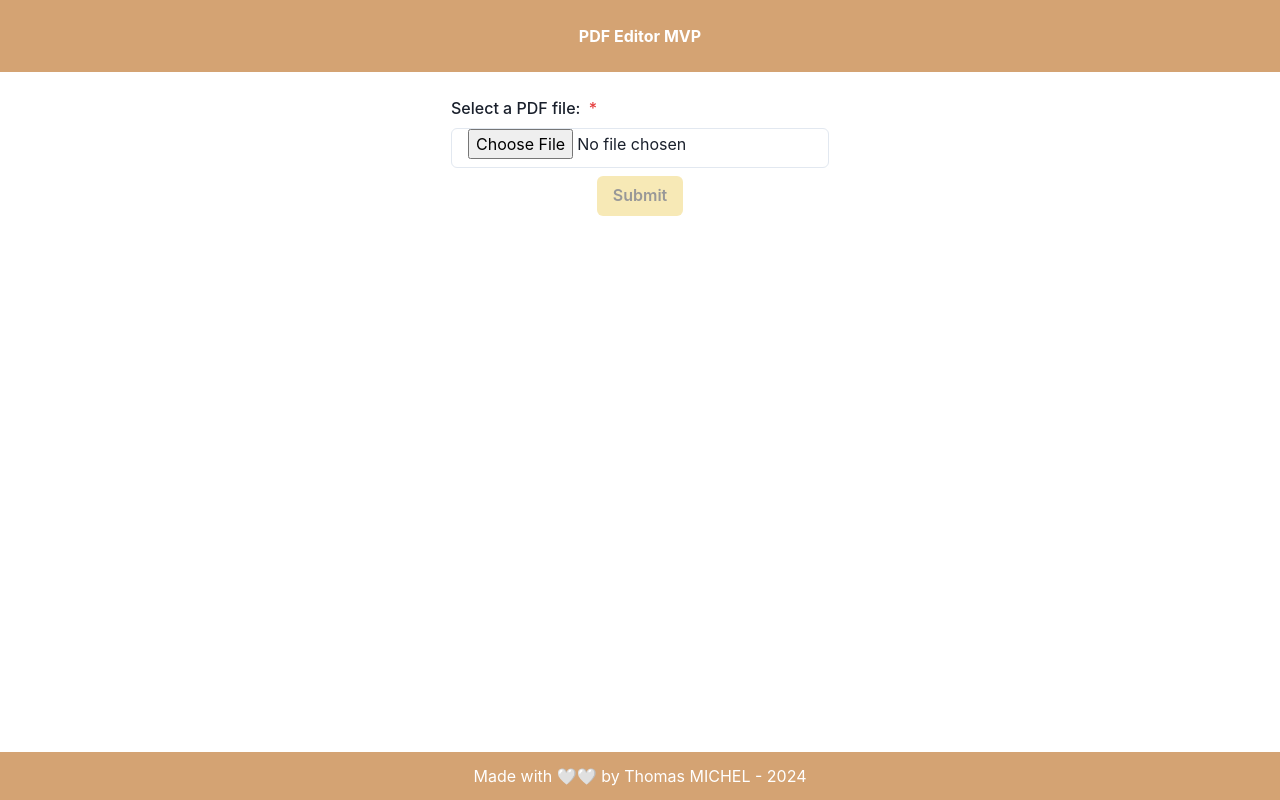
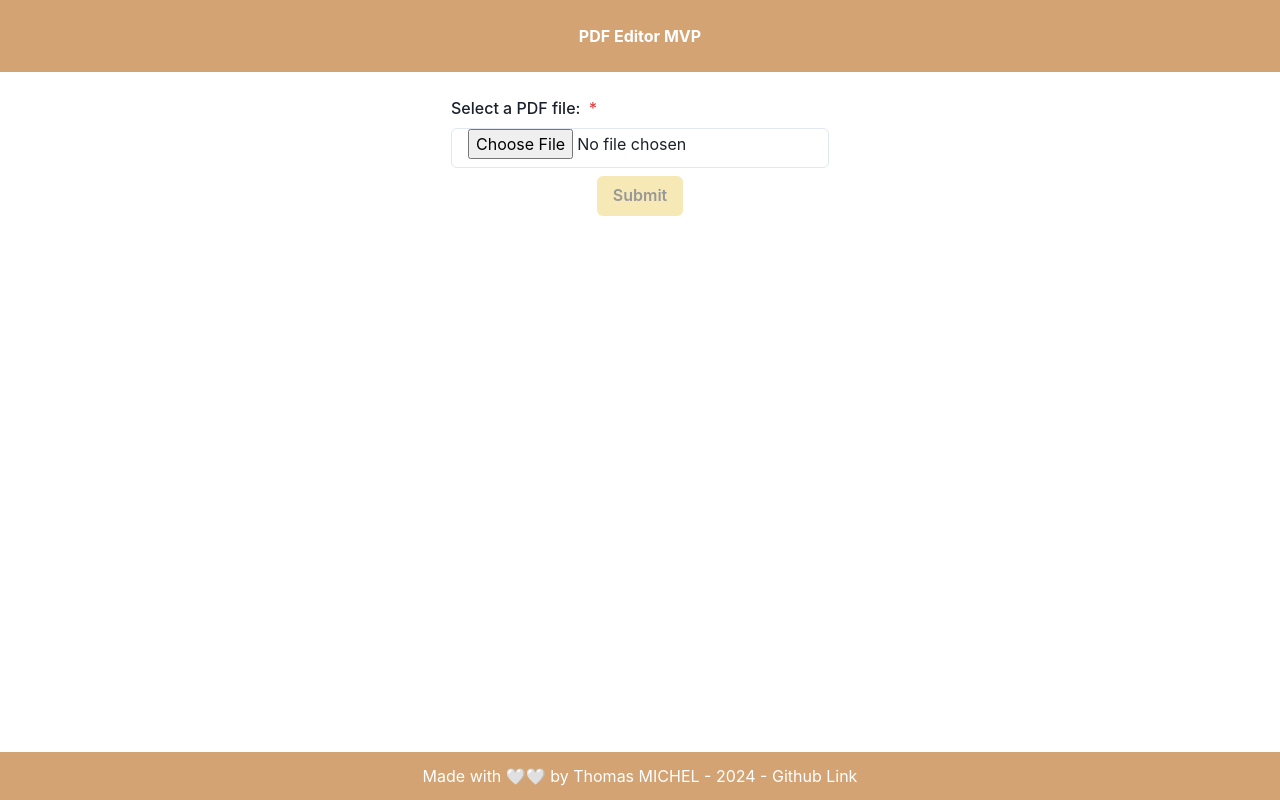
Before and after one commit to pr0m3th3usEx/challenges, a Next.js app in the folder test-beglaubigt/: page / in a window 1280 px wide. Built offline with nearby package versions, Linux system fonts and the light colour scheme; no server answers.

Commit message:
update footer add github page

```diff
--- a/test-beglaubigt/app/page.tsx
+++ b/test-beglaubigt/app/page.tsx
@@ -6,6 +6,7 @@ import {
   FormControl,
   FormErrorMessage,
   FormLabel,
+  Link,
   Stack,
   Text,
   Textarea,
@@ -17,6 +18,7 @@ import { useCallback, useMemo, useRef, useState } from 'react';
 import Prompt from './contexts/Prompt';
 import * as pdfjsLib from 'pdfjs-dist';
 import 'pdfjs-dist/build/pdf.worker.min.js';
+import NextLink from 'next/link';
 
 type UploadFormContext = {
   file: File;
@@ -169,7 +171,16 @@ export default function Home() {
         )}
       </VStack>
       <Stack w="full" alignItems="center" px="12px" py="12px" bg="#d4a373">
-        <Text color="white">Made with 🤍🤍 by Thomas MICHEL - 2024</Text>
+        <Text color="white">
+          Made with 🤍🤍 by Thomas MICHEL - 2024 -{' '}
+          <Link
+            as={NextLink}
+            href="https://github.com/pr0m3th3usEx/challenges/tree/main/test-beglaubigt"
+            target="_blank"
+          >
+            Github Link
+          </Link>
+        </Text>
       </Stack>
     </VStack>
   );
```
